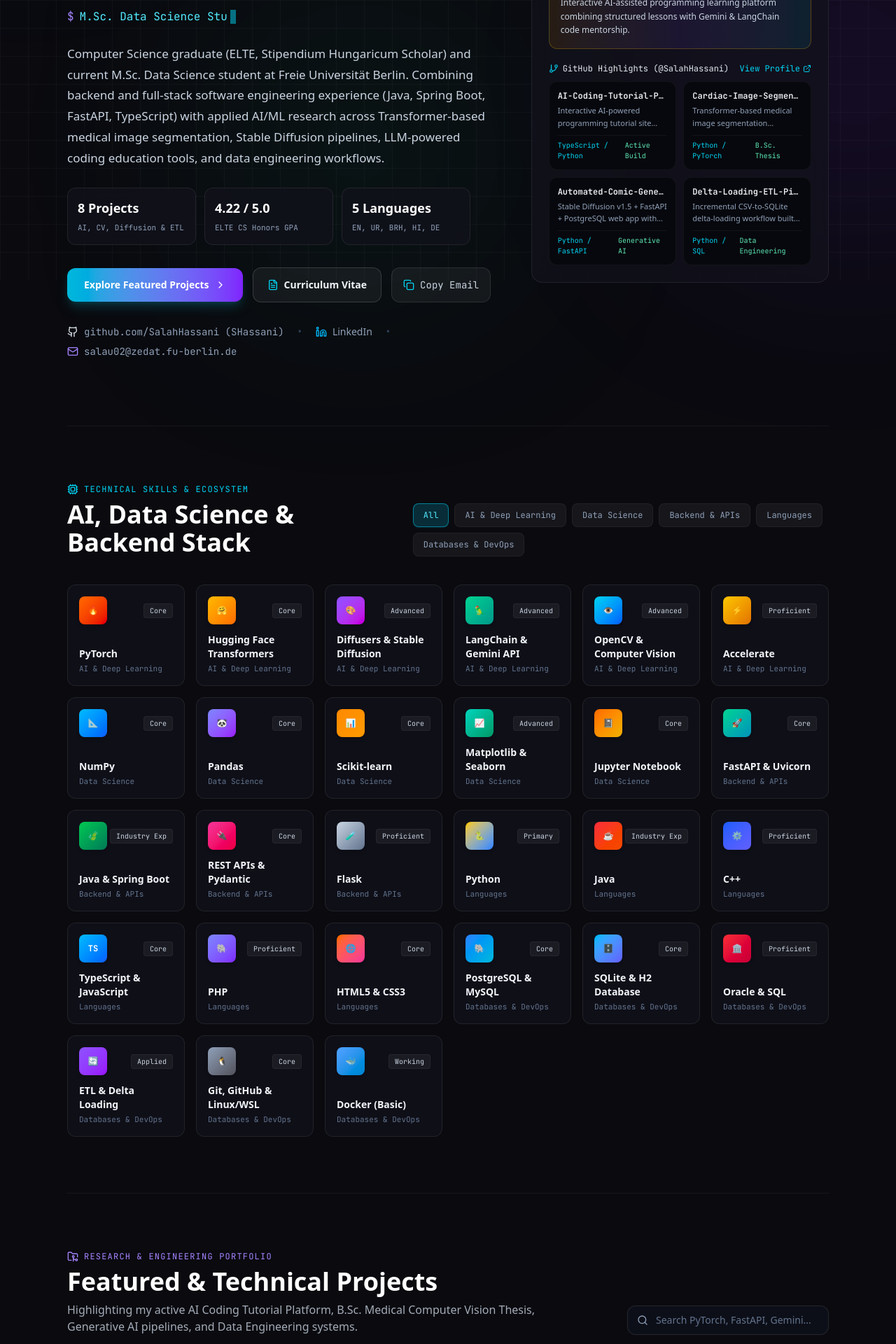
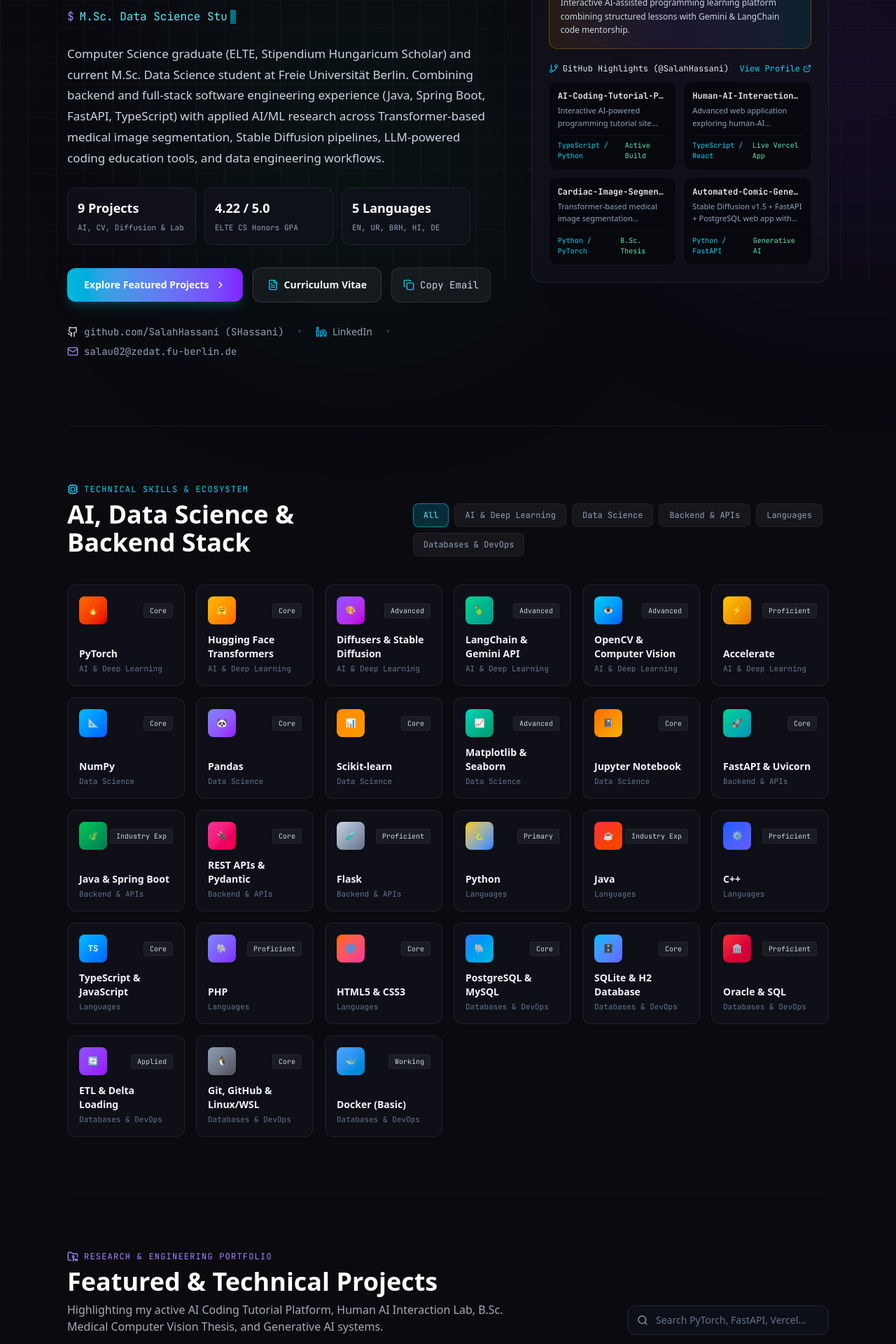
Before and after one commit to SalahHassani/MyPortfolio, a React (Vite) app: page / in a window 1280 px wide. Shown: the part 400-2320 px from the top of the page at 70% size. Built offline with nearby package versions, Linux system fonts and the light colour scheme.

Commit message:
feat: add Human AI Interaction Lab project with live Vercel and GitHub links

```diff
--- a/src/App.jsx
+++ b/src/App.jsx
@@ -125,6 +125,25 @@ const PORTFOLIO_DATA = {
         "Focused on clean modular API design, responsive UX, and extensible curriculum authoring"
       ],
       metrics: "ACTIVE BUILD • AI-Powered Coding Education"
+    },
+    {
+      id: "human-ai-interaction-lab",
+      title: "Human AI Interaction Lab",
+      subtitle: "Full-Stack Web Application | Interactive AI Interface",
+      category: "Generative AI",
+      featured: true,
+      inProgress: false,
+      shortDesc: "Advanced web application exploring human-AI interaction dynamics, featuring modern UI components and responsive workflows.",
+      fullDesc: "An immersive frontend and full-stack web application designed to study and demonstrate human-AI interaction workflows. Built with modern web technologies, responsive layouts, and seamless client-server communication.",
+      tech: ["TypeScript", "React", "Vercel", "Tailwind CSS"],
+      githubUrl: "https://github.com/SalahHassani/human-ai-interaction-lab",
+      liveUrl: "https://human-ai-interaction-lab-frontend.vercel.app/",
+      architecture: [
+        "Developed responsive user interfaces optimized for interactive AI agent communication and data inspection",
+        "Deployed production-ready frontend on Vercel with high performance and smooth transitions",
+        "Integrated robust state management for handling real-time user inputs and AI response feedback"
+      ],
+      metrics: "LIVE DEPLOYMENT • Interactive AI Lab"
     },
     {
       id: "cardiac-segmentation",
@@ -328,6 +347,12 @@ const PORTFOLIO_DATA = {
         lang: "TypeScript / Python"
       },
       {
+        name: "Human-AI-Interaction-Lab",
+        status: "Live Vercel App",
+        desc: "Advanced web application exploring human-AI interaction dynamics hosted on Vercel.",
+        lang: "TypeScript / React"
+      },
+      {
         name: "Cardiac-Image-Segmentation",
         status: "B.Sc. Thesis",
         desc: "Transformer-based medical image segmentation evaluated with Dice, IoU & Hausdorff Distance.",
@@ -338,12 +363,6 @@ const PORTFOLIO_DATA = {
         status: "Generative AI",
         desc: "Stable Diffusion v1.5 + FastAPI + PostgreSQL web app with RBAC and PDF export.",
         lang: "Python / FastAPI"
-      },
-      {
-        name: "Delta-Loading-ETL-Pipeline",
-        status: "Data Engineering",
-        desc: "Incremental CSV-to-SQLite delta-loading workflow built for AUMOVIO.",
-        lang: "Python / SQL"
       }
     ]
   },
@@ -490,7 +509,6 @@ export default function App() {
     setApiResponseToast(null);
 
     try {
-      // Real email delivery via FormSubmit AJAX endpoint (forwards directly to salau02@zedat.fu-berlin.de)
       const response = await fetch(`https://formsubmit.co/ajax/${PORTFOLIO_DATA.personal.email}`, {
         method: "POST",
         headers: {
@@ -510,12 +528,11 @@ export default function App() {
       setApiResponseToast({
         status: 201,
         endpoint: "POST /api/v1/contact → Email Forwarded",
-        message: `Sent! Your message has been dispatched directly to ${PORTFOLIO_DATA.personal.email}. (Note: First-time FormSubmit submissions require a one-click activation email in your inbox.)`,
+        message: `Sent! Your message has been dispatched directly to ${PORTFOLIO_DATA.personal.email}.`,
         timestamp: new Date().toISOString()
       });
       setFormData({ name: "", email: "", subject: "", message: "" });
     } catch {
-      // Reliable mailto fallback if offline or blocked by browser extensions
       const subjectEncoded = encodeURIComponent(formData.subject || `Portfolio Contact from ${formData.name}`);
       const bodyEncoded = encodeURIComponent(`From: ${formData.name} (${formData.email})\n\n${formData.message}`);
       window.open(`mailto:${PORTFOLIO_DATA.personal.email}?subject=${subjectEncoded}&body=${bodyEncoded}`, "_blank");
@@ -562,7 +579,6 @@ export default function App() {
 
   return (
     <div className="min-h-screen bg-[#0a0a0f] text-slate-100 selection:bg-cyan-500/30 selection:text-cyan-200 font-sans relative overflow-x-hidden">
-      {/* Custom Utility Styles */}
       <style>{`
         @import url('https://fonts.googleapis.com/css2?family=Inter:wght@300;400;500;600;700;800&family=JetBrains+Mono:wght@400;500;600;700&display=swap');
 
@@ -628,7 +644,6 @@ export default function App() {
         }`}
       >
         <div className="max-w-6xl mx-auto px-4 sm:px-6 lg:px-8 flex items-center justify-between">
-          {/* Brand Logo */}
           <button
             onClick={() => scrollToSection("about")}
             className="flex items-center gap-2.5 group focus:outline-none"
@@ -653,12 +668,11 @@ export default function App() {
             </span>
           </button>
 
-          {/* Desktop Navigation Links */}
           <nav className="hidden md:flex items-center gap-6 text-sm font-medium text-slate-300">
             {[
               { label: "About", id: "about" },
               { label: "Skills", id: "stack" },
-              { label: "Projects (8)", id: "projects" },
+              { label: "Projects (9)", id: "projects" },
               { label: "Experience & Education", id: "experience" },
               { label: "Research & Languages", id: "interests" },
               { label: "Contact", id: "contact" }
@@ -673,7 +687,6 @@ export default function App() {
             ))}
           </nav>
 
-          {/* Right CTA + Mobile Toggle */}
           <div className="flex items-center gap-3">
             <button
               onClick={() => setCvModalOpen(true)}
@@ -693,13 +706,12 @@ export default function App() {
           </div>
         </div>
 
-        {/* Mobile Drawer */}
         {mobileMenuOpen && (
           <div className="md:hidden bg-[#0e1018]/95 backdrop-blur-2xl border-b border-white/10 px-4 pt-3 pb-6 space-y-2">
             {[
               { label: "About", id: "about" },
               { label: "Technical Skills", id: "stack" },
-              { label: "Projects (8)", id: "projects" },
+              { label: "Projects (9)", id: "projects" },
               { label: "Experience & Education", id: "experience" },
               { label: "Research & Languages", id: "interests" },
               { label: "Contact", id: "contact" }
@@ -732,9 +744,7 @@ export default function App() {
         ===================================================================== */}
         <section id="about" className="pt-32 pb-20 md:pt-40 md:pb-24">
           <div className="grid grid-cols-1 lg:grid-cols-12 gap-10 lg:gap-12 items-start">
-            {/* Left Column: Name, Role, Animated Subtitle, Bio, CTAs */}
             <div className="lg:col-span-7 space-y-6">
-              {/* Location, University & Active Build Pills */}
               <div className="flex flex-wrap items-center gap-2.5">
                 <div className="inline-flex items-center gap-2 px-3.5 py-1.5 rounded-full bg-emerald-500/10 border border-emerald-500/25 text-emerald-300 text-xs font-mono">
                   <span className="w-2 h-2 rounded-full bg-emerald-400 animate-pulse" />
@@ -752,7 +762,6 @@ export default function App() {
                 </button>
               </div>
 
-              {/* Main Name & Headline */}
               <div className="space-y-3">
                 <h1 className="text-4xl sm:text-5xl lg:text-6xl font-extrabold tracking-tight leading-[1.08] text-white">
                   Salah Uddin{" "}
@@ -765,26 +774,23 @@ export default function App() {
                 </p>
               </div>
 
-              {/* Animated Role Subtitle */}
               <div className="h-7 flex items-center font-mono text-sm sm:text-base text-cyan-300">
                 <span className="text-violet-400 mr-2">$</span>
                 <span>{displayedRole}</span>
                 <span className="w-2 h-5 bg-cyan-400 ml-1 animate-pulse" />
               </div>
 
-              {/* Authentic Professional Profile Summary */}
               <p className="text-slate-300 text-base sm:text-[17px] leading-[1.75] max-w-2xl">
                 {PORTFOLIO_DATA.personal.bio}
               </p>
 
-              {/* Quick Key Metrics Strip for Instant Readability */}
               <div className="grid grid-cols-3 gap-3 max-w-xl pt-1">
                 <div className="glass-card rounded-xl p-3.5 border-l-2 border-l-cyan-400">
                   <span className="text-base sm:text-lg font-extrabold text-white block">
-                    8 Projects
+                    9 Projects
                   </span>
                   <span className="text-[11px] font-mono text-slate-400">
-                    AI, CV, Diffusion &amp; ETL
+                    AI, CV, Diffusion &amp; Lab
                   </span>
                 </div>
                 <div className="glass-card rounded-xl p-3.5 border-l-2 border-l-emerald-400">
@@ -805,7 +811,6 @@ export default function App() {
                 </div>
               </div>
 
-              {/* Primary CTA Buttons */}
               <div className="flex flex-wrap items-center gap-3.5 pt-2">
                 <button
                   onClick={() => scrollToSection("projects")}
@@ -841,7 +846,6 @@ export default function App() {
                 </button>
               </div>
 
-              {/* Direct Social & Contact Links */}
               <div className="flex flex-wrap items-center gap-x-5 gap-y-2 pt-2 text-xs sm:text-sm text-slate-400">
                 <a
                   href={PORTFOLIO_DATA.personal.github}
@@ -873,19 +877,16 @@ export default function App() {
               </div>
             </div>
 
-            {/* Right Column: GitHub & Academic Identity Card */}
             <div className="lg:col-span-5 space-y-4">
               <div className="glass-card rounded-2xl p-6 relative overflow-hidden">
                 <div className="absolute top-0 inset-x-0 h-1 bg-gradient-to-r from-cyan-400 via-violet-500 to-emerald-400" />
 
-                {/* Status Availability Pill */}
                 <div className="mb-4 inline-flex items-center gap-2 px-3 py-1 rounded-full bg-emerald-500/10 border border-emerald-400/30 text-[11px] font-mono text-emerald-300">
                   <span className="w-1.5 h-1.5 rounded-full bg-emerald-400 animate-pulse" />
                   <span>Open to AI &amp; Data Science Roles • Berlin</span>
                 </div>
 
                 <div className="flex items-center gap-4">
-                  {/* Profile Portrait with Graceful Monogram Fallback */}
                   <div className="w-20 h-20 rounded-2xl p-[2px] bg-gradient-to-br from-emerald-400 via-cyan-400 to-indigo-500 shadow-lg shadow-cyan-500/20 shrink-0">
                     {!imgError ? (
                       <img
@@ -928,7 +929,6 @@ export default function App() {
                   </div>
                 </div>
 
-                {/* Currently Building Spotlight Box */}
                 <div className="mt-5 p-4 rounded-xl bg-gradient-to-r from-amber-500/10 via-violet-500/10 to-cyan-500/10 border border-amber-400/25">
                   <div className="flex items-center justify-between text-xs font-mono mb-1.5">
                     <span className="inline-flex items-center gap-1.5 text-amber-300 font-semibold">
@@ -945,7 +945,6 @@ export default function App() {
                   </p>
                 </div>
 
-                {/* GitHub Pinned Focus Areas */}
                 <div className="mt-5">
                   <div className="flex items-center justify-between text-xs font-mono text-slate-400 mb-2.5">
                     <span className="flex items-center gap-1.5 text-slate-200">
@@ -1008,7 +1007,6 @@ export default function App() {
               </h2>
             </div>
 
-            {/* Category Filter Tabs */}
             <div className="flex flex-wrap gap-2">
               {techCategories.map((category) => (
                 <button
@@ -1054,10 +1052,9 @@ export default function App() {
         </section>
 
         {/* =====================================================================
-            4. FEATURED SPOTLIGHT & ALL TECHNICAL PROJECTS (8 PROJECTS)
+            4. FEATURED SPOTLIGHT & ALL TECHNICAL PROJECTS (9 PROJECTS)
         ===================================================================== */}
         <section id="projects" className="py-20 border-t border-white/5">
-          {/* Section Header */}
           <div className="flex flex-col lg:flex-row lg:items-end justify-between gap-6 mb-10">
             <div>
               <div className="inline-flex items-center gap-2 text-violet-400 font-mono text-xs uppercase tracking-widest mb-2">
@@ -1068,24 +1065,23 @@ export default function App() {
                 Featured &amp; Technical Projects
               </h2>
               <p className="text-slate-300/80 text-sm sm:text-base mt-2 max-w-2xl">
-                Highlighting my active AI Coding Tutorial Platform, B.Sc. Medical Computer Vision Thesis, Generative AI pipelines, and Data Engineering systems.
+                Highlighting my active AI Coding Tutorial Platform, Human AI Interaction Lab, B.Sc. Medical Computer Vision Thesis, and Generative AI systems.
               </p>
             </div>
 
-            {/* Search Input */}
             <div className="relative w-full lg:w-72">
               <Search className="w-4 h-4 text-slate-400 absolute left-3.5 top-1/2 -translate-y-1/2" />
               <input
                 type="text"
                 value={projectSearchQuery}
                 onChange={(e) => setProjectSearchQuery(e.target.value)}
-                placeholder="Search PyTorch, FastAPI, Gemini..."
+                placeholder="Search PyTorch, FastAPI, Vercel..."
                 className="w-full pl-10 pr-4 py-2.5 rounded-xl bg-[#0d0f18] border border-white/10 text-xs sm:text-sm text-white placeholder-slate-500 focus:outline-none focus:border-cyan-400 transition-colors"
               />
             </div>
           </div>
 
-          {/* FEATURED SPOTLIGHT BANNER (FLAGSHIP ACTIVE BUILD) */}
+          {/* FEATURED SPOTLIGHT BANNER */}
           <div
             onClick={() => setSelectedProject(featuredProjects[0])}
             className="mb-10 rounded-2xl p-6 sm:p-8 bg-gradient-to-br from-[#121629] via-[#131226] to-[#0d1821] border border-cyan-400/35 hover:border-cyan-300/70 shadow-xl shadow-cyan-500/5 cursor-pointer transition-all group relative overflow-hidden"
@@ -1146,7 +1142,6 @@ export default function App() {
             </div>
           </div>
 
-          {/* Filter Pills Row */}
           <div className="flex flex-wrap items-center justify-between gap-4 mb-6">
             <div className="flex flex-wrap gap-2">
               {projectCategories.map((cat) => (
@@ -1168,7 +1163,6 @@ export default function App() {
             </span>
           </div>
 
-          {/* Project Cards Grid */}
           <div className="grid grid-cols-1 md:grid-cols-2 gap-6">
             {filteredProjects.map((project, idx) => (
               <div
@@ -1183,7 +1177,6 @@ export default function App() {
                 }`}
               >
                 <div>
-                  {/* Top Row: Badges */}
                   <div className="flex flex-wrap items-center justify-between gap-2 mb-3.5">
                     <div className="flex flex-wrap items-center gap-2">
                       <span className="text-xs font-mono px-2.5 py-1 rounded-md bg-cyan-500/10 text-cyan-300 border border-cyan-500/25">
@@ -1208,12 +1201,10 @@ export default function App() {
                     </span>
                   </div>
 
-                  {/* Subtitle */}
                   <p className="text-xs font-mono text-violet-300 mb-1.5">
                     {project.subtitle}
                   </p>
 
-                  {/* Title & Short Description */}
                   <h3 className="text-xl font-bold text-white group-hover:text-cyan-300 transition-colors flex items-start justify-between gap-2 leading-snug">
                     <span>
                       <span className="text-slate-500 font-mono text-base mr-2">
@@ -1229,7 +1220,6 @@ export default function App() {
                   </p>
                 </div>
 
-                {/* Bottom Row: Tech Tags + Actions */}
                 <div className="mt-6 pt-4 border-t border-white/10 flex flex-wrap items-center justify-between gap-4">
                   <div className="flex flex-wrap gap-1.5">
                     {project.tech.map((t) => (
@@ -1243,6 +1233,18 @@ export default function App() {
                   </div>
 
                   <div className="flex items-center gap-3 ml-auto">
+                    {project.liveUrl && project.liveUrl !== PORTFOLIO_DATA.personal.github && (
+                      <a
+                        href={project.liveUrl}
+                        target="_blank"
+                        rel="noopener noreferrer"
+                        onClick={(e) => e.stopPropagation()}
+                        title="Open Live Deployment"
+                        className="p-1.5 rounded-lg bg-cyan-500/10 hover:bg-cyan-500/20 text-cyan-300 border border-cyan-500/30 transition-colors"
+                      >
+                        <Globe className="w-4 h-4" />
+                      </a>
+                    )}
                     <a
                       href={project.githubUrl}
                       target="_blank"
@@ -1285,7 +1287,6 @@ export default function App() {
               const isExpanded = !!expandedTimelineIds[item.id];
               return (
                 <div key={item.id} className="relative">
-                  {/* Timeline Node Dot */}
                   <div
                     className={`absolute -left-[33px] sm:-left-[41px] top-7 w-4 h-4 rounded-full border-2 border-[#0a0a0f] shadow-md ${
                       item.type === "work"
@@ -1351,7 +1352,6 @@ export default function App() {
                       {item.summary}
                     </p>
 
-                    {/* Key Impact & Skill Chips */}
                     {item.impactTags && (
                       <div className="flex flex-wrap gap-2 mt-4">
                         {item.impactTags.map((tag) => (
@@ -1387,7 +1387,6 @@ export default function App() {
         ===================================================================== */}
         <section id="interests" className="py-20 border-t border-white/5">
           <div className="grid grid-cols-1 lg:grid-cols-12 gap-8">
-            {/* Academic & Technical Research Interests */}
             <div className="lg:col-span-6 glass-card rounded-2xl p-6 sm:p-8 flex flex-col justify-between">
               <div>
                 <div className="inline-flex items-center gap-2 text-cyan-400 font-mono text-xs uppercase tracking-widest mb-2">
@@ -1410,7 +1409,6 @@ export default function App() {
                 </div>
               </div>
 
-              {/* Personal & Extracurricular Interests */}
               <div className="mt-8 pt-6 border-t border-white/10">
                 <div className="inline-flex items-center gap-2 text-violet-400 font-mono text-xs uppercase tracking-widest mb-3">
                   <Heart className="w-4 h-4" />
@@ -1429,7 +1427,6 @@ export default function App() {
               </div>
             </div>
 
-            {/* Multilingual Communication Card (All 5 Languages) */}
             <div className="lg:col-span-6 glass-card rounded-2xl p-6 sm:p-8">
               <div className="flex items-center justify-between mb-2">
                 <div className="inline-flex items-center gap-2 text-emerald-400 font-mono text-xs uppercase tracking-widest">
@@ -1478,7 +1475,6 @@ export default function App() {
         ===================================================================== */}
         <section id="contact" className="py-20 border-t border-white/5">
           <div className="grid grid-cols-1 lg:grid-cols-12 gap-10">
-            {/* Contact Info Column */}
             <div className="lg:col-span-5 space-y-6">
               <div>
                 <div className="inline-flex items-center gap-2 text-cyan-400 font-mono text-xs uppercase tracking-widest mb-2">
@@ -1553,7 +1549,6 @@ export default function App() {
               </div>
             </div>
 
-            {/* Interactive Form Column */}
             <div className="lg:col-span-7">
               <form
                 onSubmit={handleContactSubmit}
@@ -1622,7 +1617,7 @@ export default function App() {
                     required
                     value={formData.message}
                     onChange={(e) => setFormData({ ...formData, message: e.target.value })}
-                    placeholder="Hi Salah, I saw your work on Transformer cardiac segmentation and FastAPI generative AI apps..."
+                    placeholder="Hi Salah, I saw your work on Human AI Interaction Lab..."
                     className="w-full px-4 py-3 rounded-xl bg-[#08090f] border border-white/10 text-sm text-white placeholder-slate-500 focus:outline-none focus:border-cyan-400 transition-colors resize-none"
                   />
                 </div>
@@ -1645,7 +1640,6 @@ export default function App() {
                   )}
                 </button>
 
-                {/* Simulated FastAPI JSON Response Toast */}
                 {apiResponseToast && (
                   <div className="p-4 rounded-xl bg-emerald-500/10 border border-emerald-500/30 text-xs font-mono text-emerald-200 space-y-1.5">
                     <div className="flex items-center justify-between">
@@ -1780,6 +1774,17 @@ export default function App() {
               </div>
 
               <div className="flex flex-wrap items-center gap-3 pt-4 border-t border-white/10">
+                {selectedProject.liveUrl && selectedProject.liveUrl !== PORTFOLIO_DATA.personal.github && (
+                  <a
+                    href={selectedProject.liveUrl}
+                    target="_blank"
+                    rel="noopener noreferrer"
+                    className="inline-flex items-center gap-2 px-5 py-2.5 rounded-xl text-sm font-semibold bg-gradient-to-r from-cyan-500 to-teal-600 text-white hover:opacity-90 transition-opacity"
+                  >
+                    <Globe className="w-4 h-4" />
+                    <span>View Live App</span>
+                  </a>
+                )}
                 <a
                   href={selectedProject.githubUrl}
                   target="_blank"
@@ -1787,7 +1792,7 @@ export default function App() {
                   className="inline-flex items-center gap-2 px-5 py-2.5 rounded-xl text-sm font-semibold bg-gradient-to-r from-cyan-500 to-violet-600 text-white hover:opacity-90 transition-opacity"
                 >
                   <Github className="w-4 h-4" />
-                  <span>View on GitHub (@SalahHassani)</span>
+                  <span>View on GitHub</span>
                 </a>
                 <button
                   onClick={() => setSelectedProject(null)}
@@ -1814,7 +1819,6 @@ export default function App() {
             onClick={(e) => e.stopPropagation()}
             className="bg-[#0e1018] border border-white/15 rounded-2xl max-w-4xl w-full p-6 sm:p-10 relative shadow-2xl max-h-[90vh] overflow-y-auto text-slate-100"
           >
-            {/* Modal Controls */}
             <div className="flex items-center justify-between gap-4 pb-5 mb-6 border-b border-white/10">
               <div className="flex items-center gap-2 text-xs font-mono text-cyan-300">
                 <FileText className="w-4 h-4" />
@@ -1838,7 +1842,6 @@ export default function App() {
               </div>
             </div>
 
-            {/* CV Header */}
             <div className="space-y-4">
               <div className="border-b border-white/10 pb-5">
                 <h2 className="text-2xl sm:text-3xl font-extrabold text-white tracking-tight">
@@ -1858,7 +1861,6 @@ export default function App() {
                 </div>
               </div>
 
-              {/* CV Profile */}
               <div>
                 <h3 className="text-xs font-mono uppercase tracking-widest text-violet-400 mb-1.5">
                   Professional Profile
@@ -1868,7 +1870,6 @@ export default function App() {
                 </p>
               </div>
 
-              {/* CV Education & Experience */}
               <div className="grid grid-cols-1 md:grid-cols-2 gap-6 pt-2">
                 <div>
                   <h3 className="text-xs font-mono uppercase tracking-widest text-cyan-400 mb-3">
@@ -1923,7 +1924,6 @@ export default function App() {
                 </div>
               </div>
 
-              {/* CV Selected Projects */}
               <div>
                 <h3 className="text-xs font-mono uppercase tracking-widest text-violet-400 mb-3">
                   Selected Technical Projects ({PORTFOLIO_DATA.projects.length})
```
